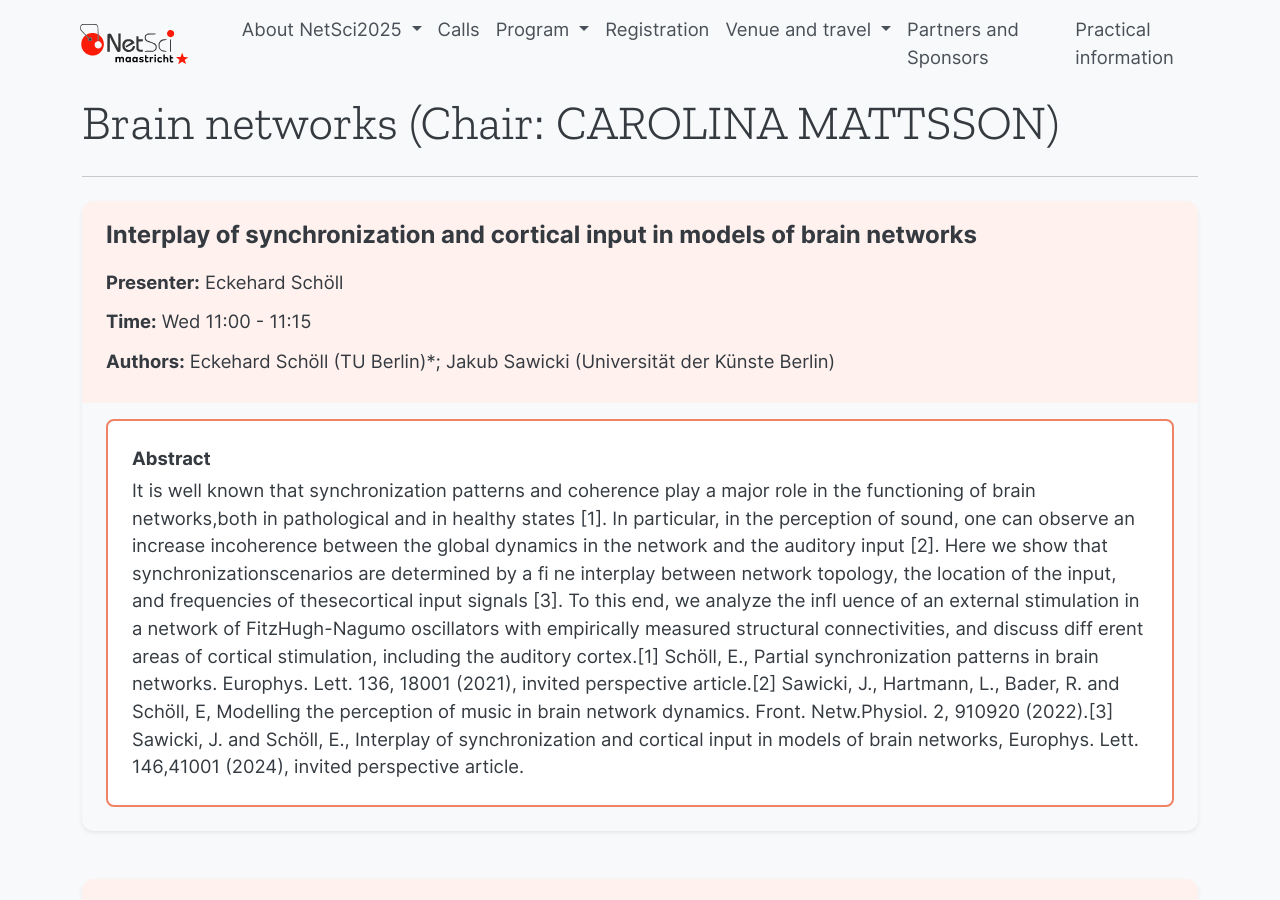
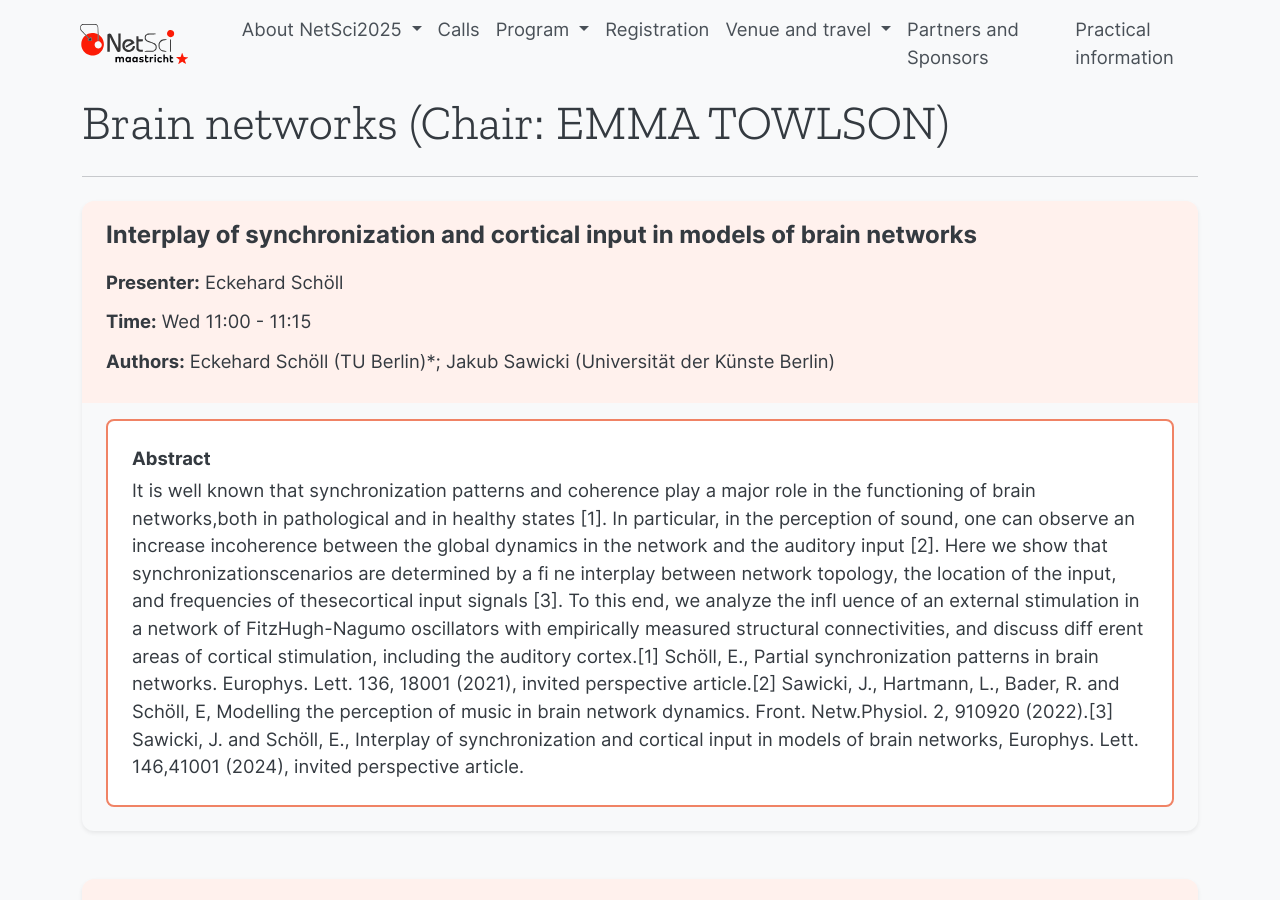
Before and after one commit to NetSci2025/netsci2025.github.io, a Jekyll site: the page built from _parallel/brain-networks.md, in a window 1280 px wide and 900 px high. Built offline with Jekyll 4.4.1, drawn with Linux system fonts in a browser that asks for light colours.

Commit message:
Update brain-networks.md

```diff
--- a/_parallel/brain-networks.md
+++ b/_parallel/brain-networks.md
@@ -1,6 +1,6 @@
 ---
 layout: parallel
-title: "Brain networks (Chair: CAROLINA MATTSSON)"
+title: "Brain networks (Chair: EMMA TOWLSON)"
 slug: brain-networks
 permalink: /parallel/brain-networks/
 ---
```
